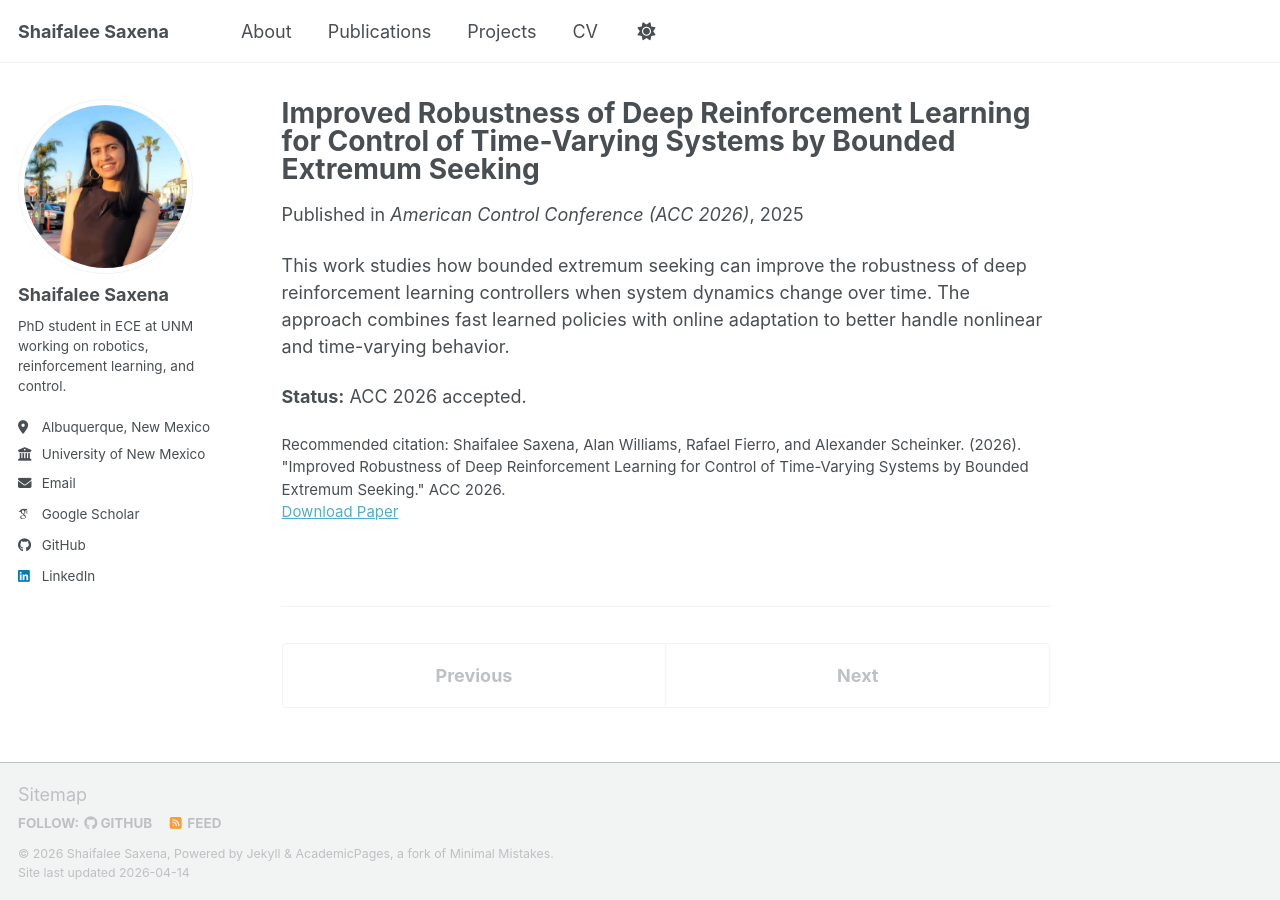
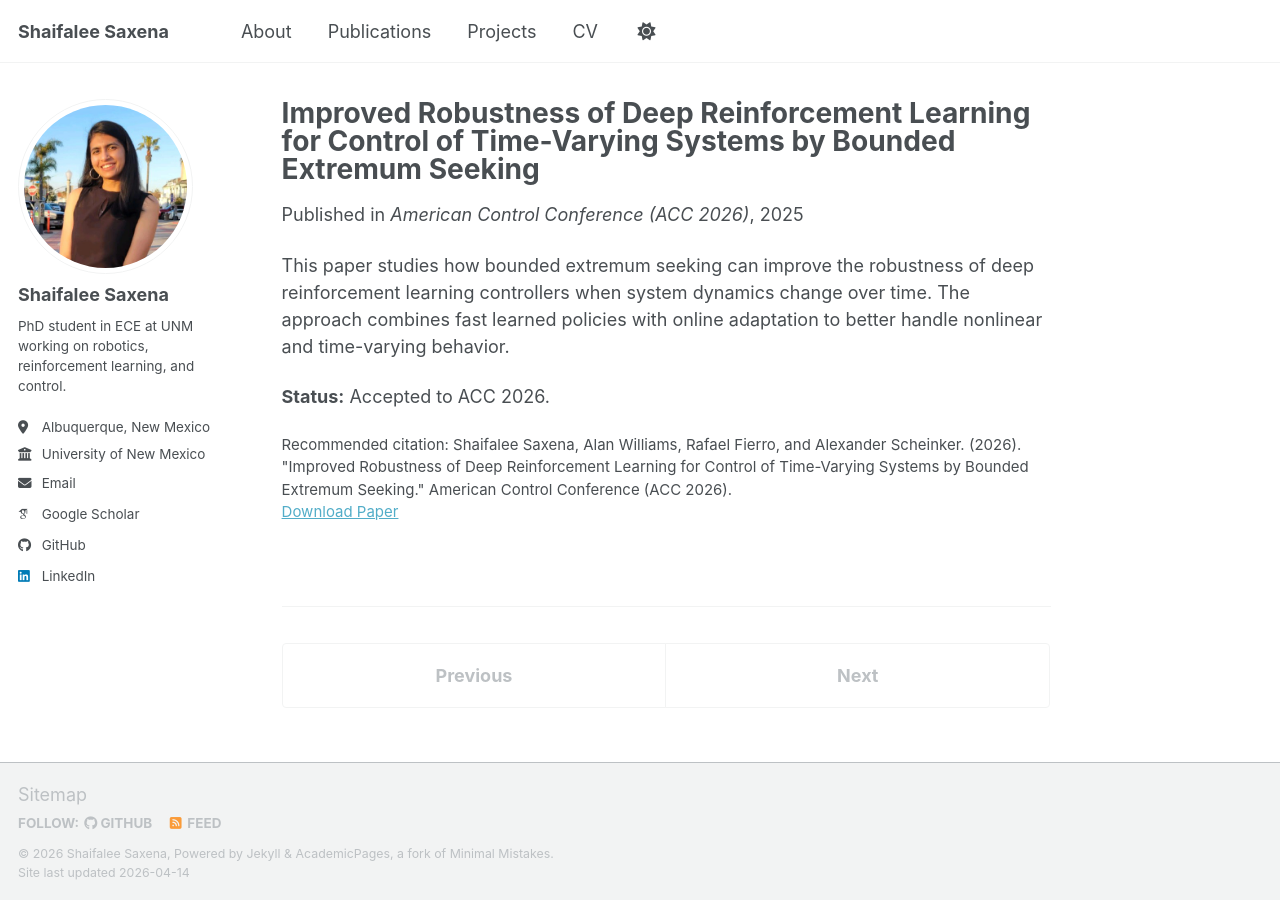
Before and after one commit to shaifaleesaxena/shaifaleesaxena.github.io, a Jekyll site: the page built from _publications/2025-10-02-improved-robustness-drl-bounded-es.md, in a window 1280 px wide. Built offline with Jekyll 4.4.1, drawn with Linux system fonts in a browser that asks for light colours; some web fonts are replaced; a script bundle is joined from its source files by our own code; library files that are not in the unit come from our copies.

Commit message:
Revise citation and paper description in markdown
Updated citation format and improved wording for clarity.

```diff
--- a/_publications/2025-10-02-improved-robustness-drl-bounded-es.md
+++ b/_publications/2025-10-02-improved-robustness-drl-bounded-es.md
@@ -7,9 +7,9 @@ excerpt: "A hybrid reinforcement learning and bounded extremum seeking framework
 date: 2025-10-02
 venue: "American Control Conference (ACC 2026)"
 paperurl: "https://arxiv.org/abs/2510.02490"
-citation: 'Shaifalee Saxena, Alan Williams, Rafael Fierro, and Alexander Scheinker. (2026). "Improved Robustness of Deep Reinforcement Learning for Control of Time-Varying Systems by Bounded Extremum Seeking." ACC 2026.'
+citation: 'Shaifalee Saxena, Alan Williams, Rafael Fierro, and Alexander Scheinker. (2026). "Improved Robustness of Deep Reinforcement Learning for Control of Time-Varying Systems by Bounded Extremum Seeking." American Control Conference (ACC 2026).'
 ---
 
-This work studies how bounded extremum seeking can improve the robustness of deep reinforcement learning controllers when system dynamics change over time. The approach combines fast learned policies with online adaptation to better handle nonlinear and time-varying behavior.
+This paper studies how bounded extremum seeking can improve the robustness of deep reinforcement learning controllers when system dynamics change over time. The approach combines fast learned policies with online adaptation to better handle nonlinear and time-varying behavior.
 
-**Status:** ACC 2026 accepted.
+**Status:** Accepted to ACC 2026.
```
